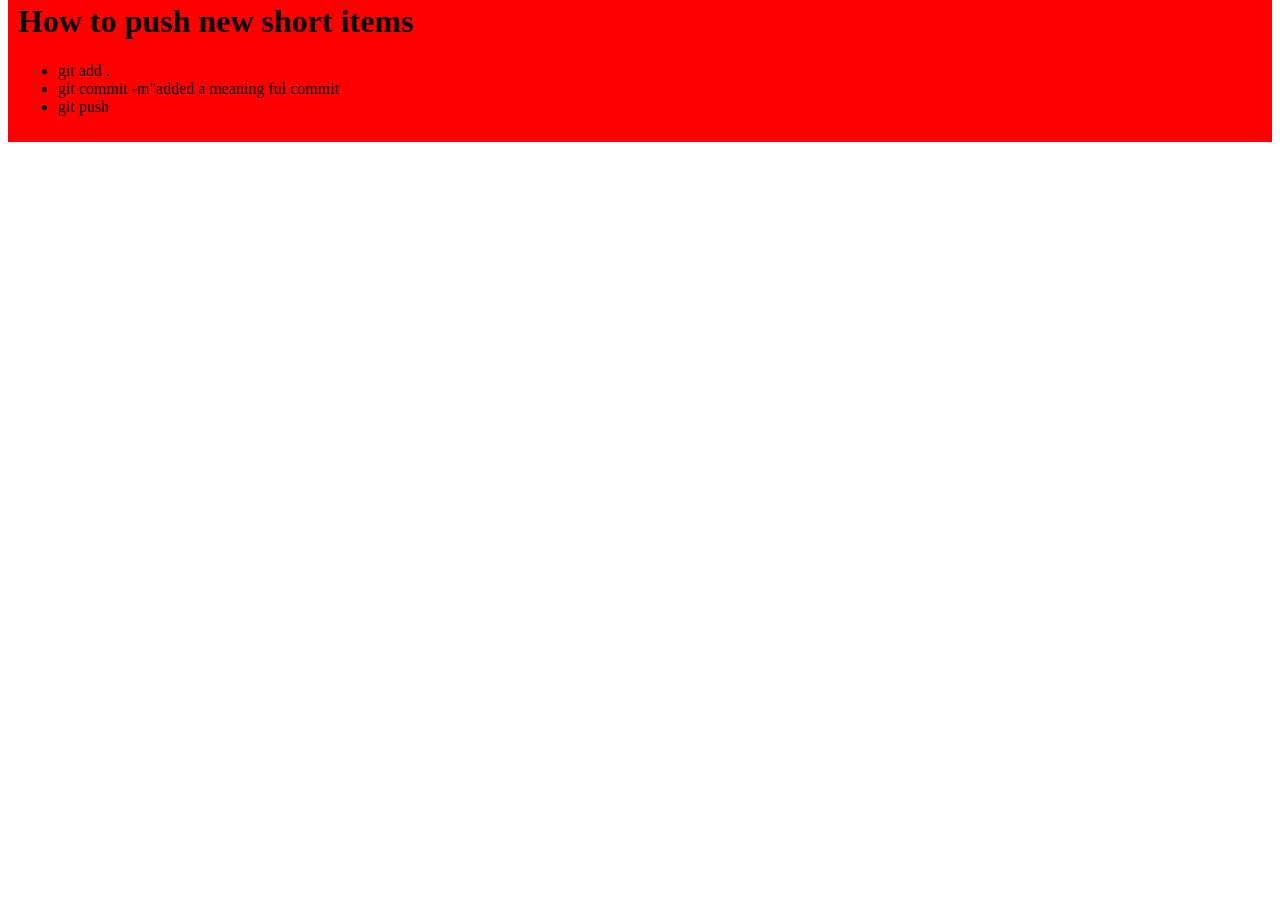
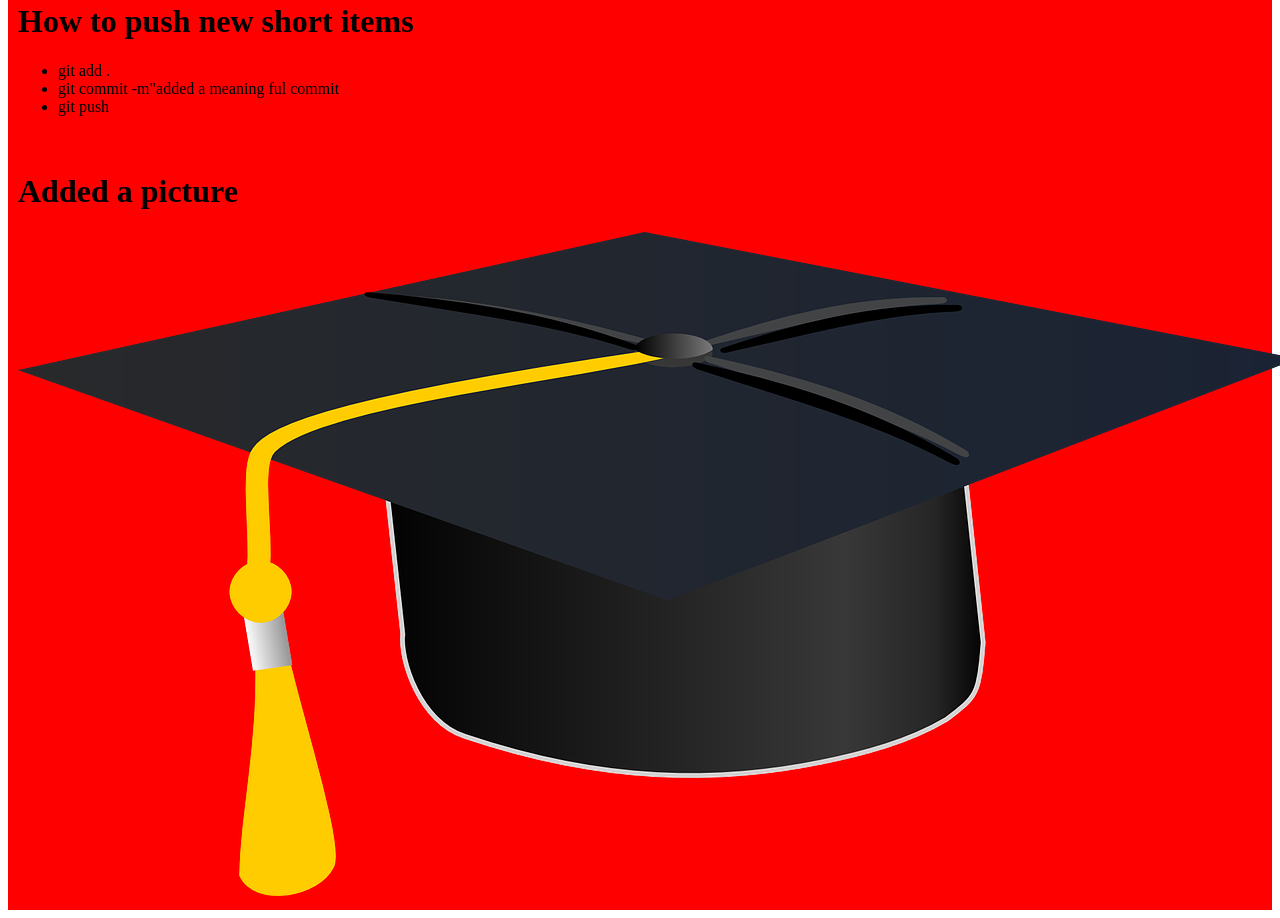
Before and after one commit to Tanvirgit07/my-simple-web, a plain HTML site: page index.html in a window 1280 px wide. Shown: the part 536-1454 px from the top of the page. Before the commit the page ends 800 px from the top, so only its background shows below. Drawn offline with Linux system fonts and the light colour scheme.

Commit message:
added a image

```diff
--- a/index.html
+++ b/index.html
@@ -30,5 +30,9 @@
             <li>git push</li>
         </ul>
     </div>
+    <div class="image">
+        <h1>Added a picture</h1>
+        <img src="images/logo.png" alt="image">
+    </div>
 </body>
 </html>
```
Also changed, not shown: images/logo.png (added).
